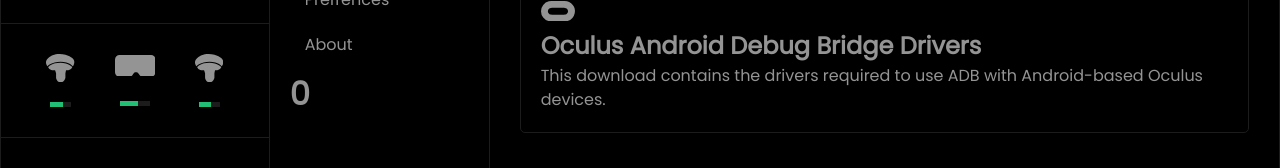
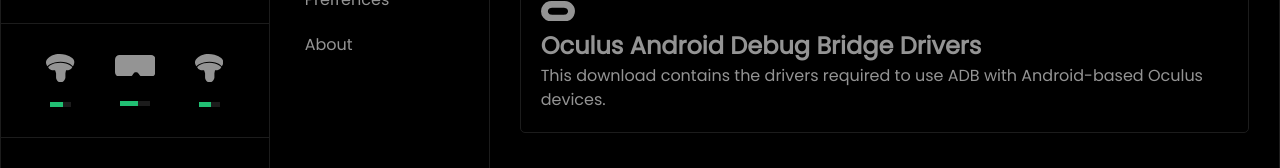
Before and after one commit to markk112/relius-qmu, a Vue app: page /#/ in a window 1280 px wide. Both pictures are taken after a click on the link "Settings". Shown: the part 199-367 px from the top of the page. Built offline with nearby package versions, Linux system fonts and the light colour scheme.

Commit message:
Finished sidebar nav functionality

```diff
--- a/src/components/Settings/Sidebar.vue
+++ b/src/components/Settings/Sidebar.vue
@@ -5,7 +5,6 @@
             <li><a data-view="1" :class="{ active: currentView === 1 }" @click="handleView($event)">Prefrences</a></li>
             <li><a data-view="2" :class="{ active: currentView === 2 }" @click="handleView($event)">About</a></li>
         </ul>
-        <h1>{{ currentView }}</h1>
     </div>
 </template>
 
@@ -18,7 +17,7 @@
     methods: {
         handleView(e) {
             if (!e.srcElement.classList.contains('active')) {
-                this.$emit('changeToView', e.srcElement.dataset.view);
+                this.$emit('changeToView', parseInt(e.srcElement.dataset.view));
             }
         }
     }
@@ -38,6 +37,7 @@
     margin-bottom: 5px;
 }
 .sidebar li a {
+    cursor: pointer;
     display: block;
     padding: 8px 15px;
     border-radius: 5px;
```
